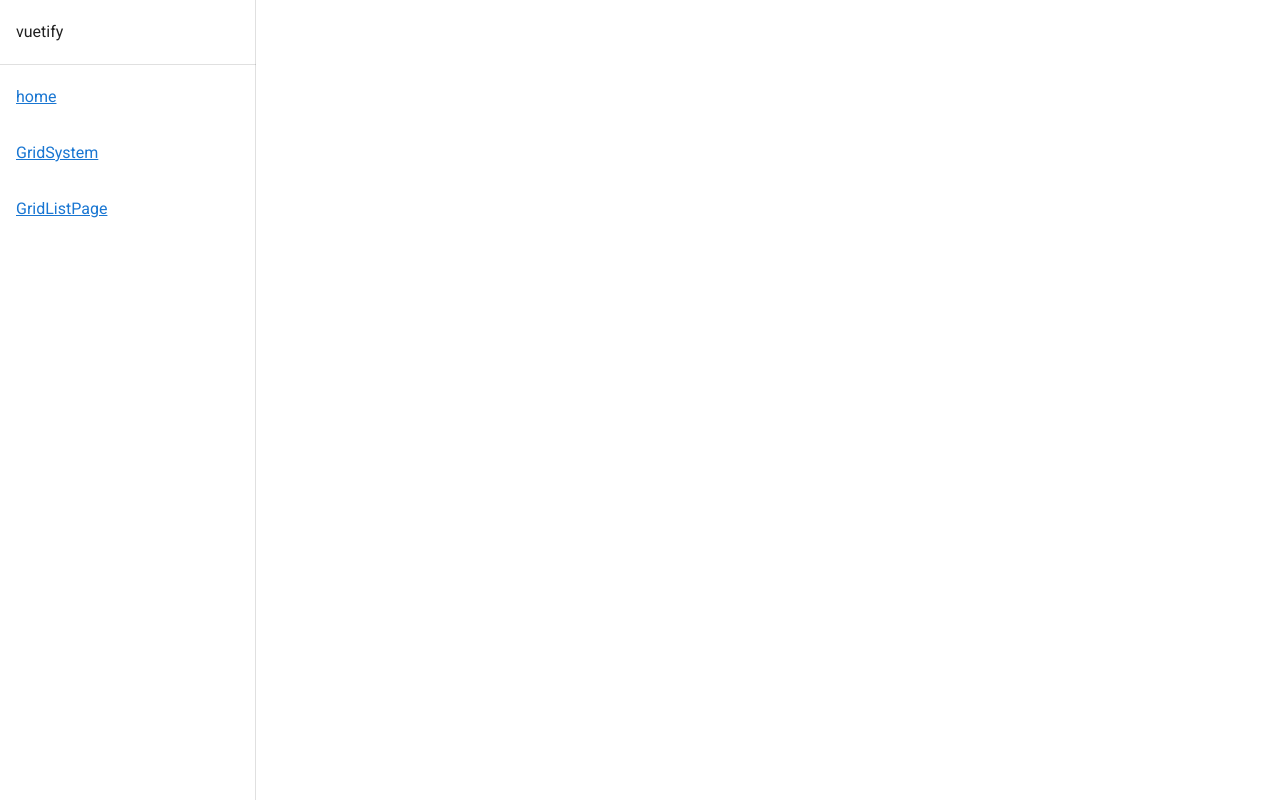
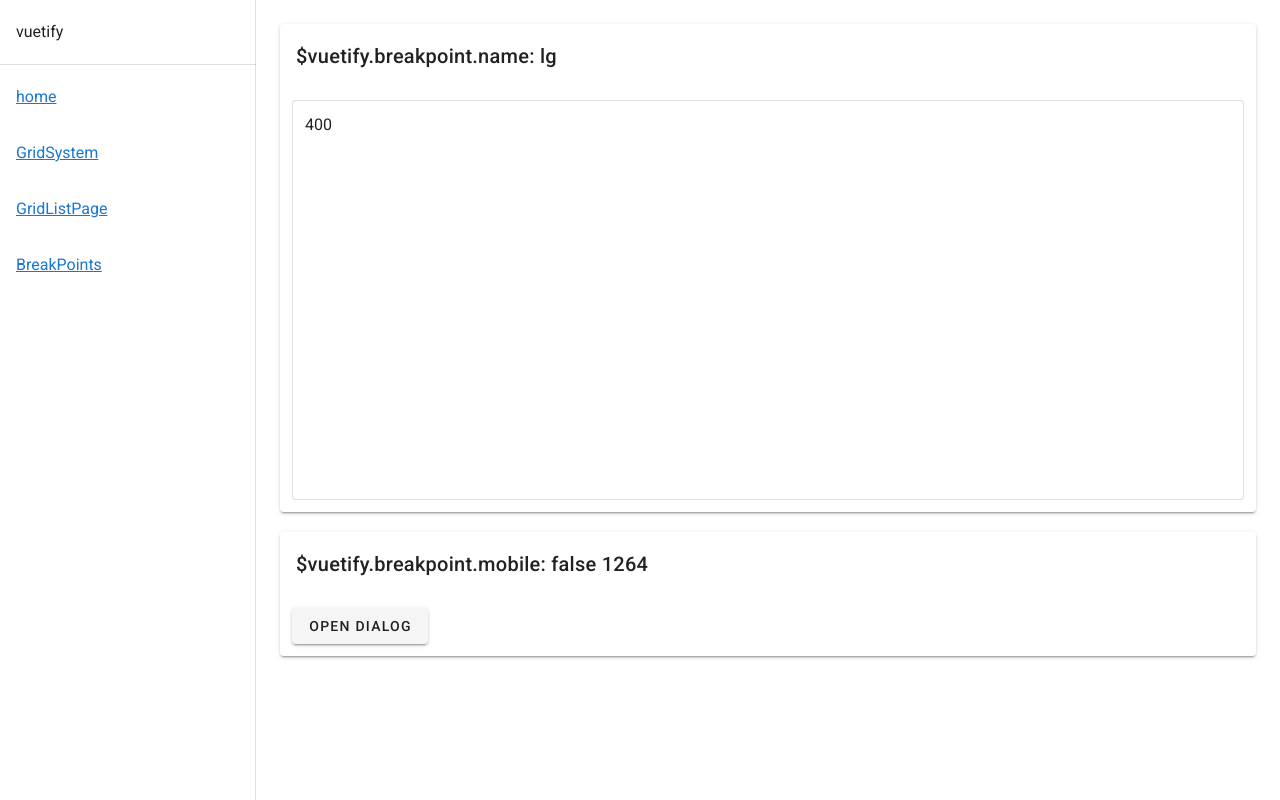
Before and after one commit to GenieGo/vuetify-admin-template-vue2, a Vue app: page /breakpoint in a window 1280 px wide. Built offline with nearby package versions, Linux system fonts and the light colour scheme.

Commit message:
vuetify v-[] ,  $vuetify.breakpoint

```diff
--- a/src/App.vue
+++ b/src/App.vue
@@ -37,6 +37,13 @@
                             >GridListPage</router-link
                         >
                     </v-list-item>
+                    <v-list-item
+                        prepend-icon="mdi-star"
+                        title="Starred"
+                        value="starred"
+                    >
+                        <router-link to="/breakpoint">BreakPoints</router-link>
+                    </v-list-item>
                 </v-list>
             </v-navigation-drawer>
 
--- a/src/main.js
+++ b/src/main.js
@@ -1,15 +1,14 @@
-
-import Vue from 'vue'
-import vuetify from './plugins/vuetify'
-import App from './App.vue'
-import router from './router'
+import Vue from "vue";
+import vuetify from "./plugins/vuetify";
+import App from "./App.vue";
+import router from "./router";
 // import store from './store'
 
-Vue.config.productionTip = false
+Vue.config.productionTip = false;
 
 new Vue({
-  vuetify,
-  router,
-  // store,
-  render: h => h(App)
-}).$mount('#app')
+    vuetify,
+    router,
+    // store,
+    render: (h) => h(App),
+}).$mount("#app");
--- a/src/router/index.js
+++ b/src/router/index.js
@@ -22,6 +22,11 @@
         component: () =>
             import(/* webpackChunkName: "about" */ "../views/GridListPage.vue"),
     },
+    {
+        path: "/breakpoint",
+        name: "Breakpoint",
+        component: () => import("../views/Breakpoints.vue"),
+    },
 ];
 
 const router = new VueRouter({
--- /dev/null
+++ b/src/views/Breakpoints.vue
@@ -0,0 +1,82 @@
+<template>
+    <v-container>
+        <v-card>
+            <v-card-title>
+                $vuetify.breakpoint.name: {{ $vuetify.breakpoint.name }}
+            </v-card-title>
+
+            <v-container class="gray lighten-3">
+                <v-card class="pa-3" outlined :height="height">
+                    {{ height }}
+                </v-card>
+            </v-container>
+        </v-card>
+        <v-card class="mt-5">
+            <v-card-title>
+                $vuetify.breakpoint.mobile: {{ $vuetify.breakpoint.mobile }}
+                {{ $vuetify.breakpoint.mobileBreakpoint }}
+            </v-card-title>
+
+            <v-container class="gray lighten-3">
+                <v-dialog max-width="500">
+                    <template v-slot:activator="{ props: activatorProps }">
+                        <v-btn
+                            v-bind="activatorProps"
+                            color="surface-variant"
+                            variant="flat"
+                            @click="isActive = true"
+                        >
+                            Open Dialog
+                        </v-btn>
+                    </template>
+
+                    <template v-slot:default="{ isActive }">
+                        <v-card title="Dialog">
+                            <v-card-text>
+                                Lorem ipsum dolor sit amet, consectetur
+                                adipiscing elit, sed do eiusmod tempor
+                                incididunt ut labore et dolore magna aliqua.
+                            </v-card-text>
+
+                            <v-card-actions>
+                                <v-spacer></v-spacer>
+
+                                <v-btn @click="isActive = false"
+                                    >Close Dialog</v-btn
+                                >
+                            </v-card-actions>
+                        </v-card>
+                    </template>
+                </v-dialog>
+            </v-container>
+        </v-card>
+    </v-container>
+</template>
+
+<script>
+export default {
+    data() {
+        return {
+            isActive: false,
+        };
+    },
+    computed: {
+        height() {
+            switch (this.$vuetify.breakpoint.name) {
+                case "xs":
+                    return 100;
+                case "sm":
+                    return 200;
+                case "md":
+                    return 300;
+                case "lg":
+                    return 400;
+                default:
+                    return 500;
+            }
+        },
+    },
+};
+</script>
+
+<style lang="scss" scoped></style>
```
Also changed, not shown: src/views/VAppTest.vue (added, +16 -0 lines).
